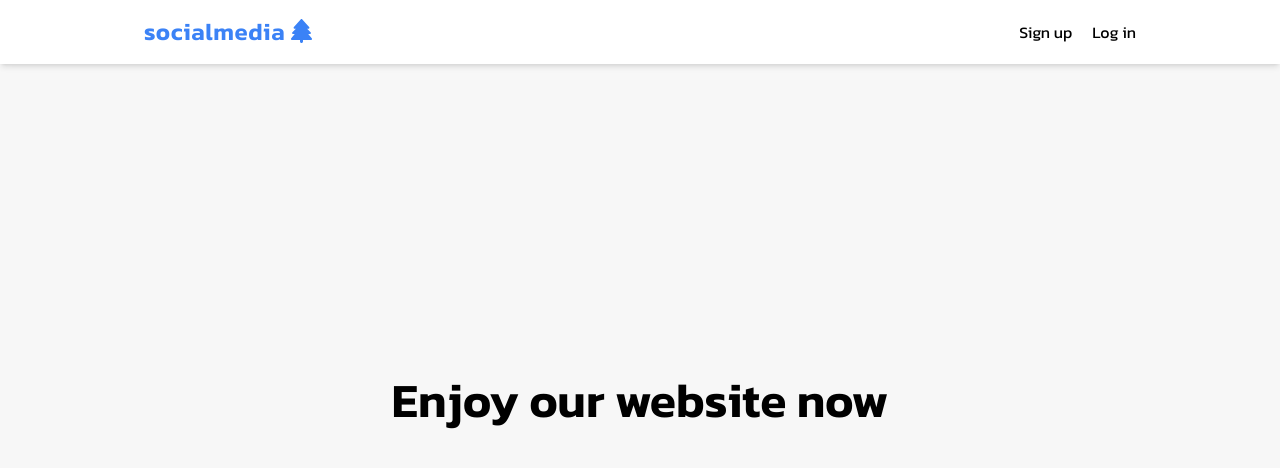
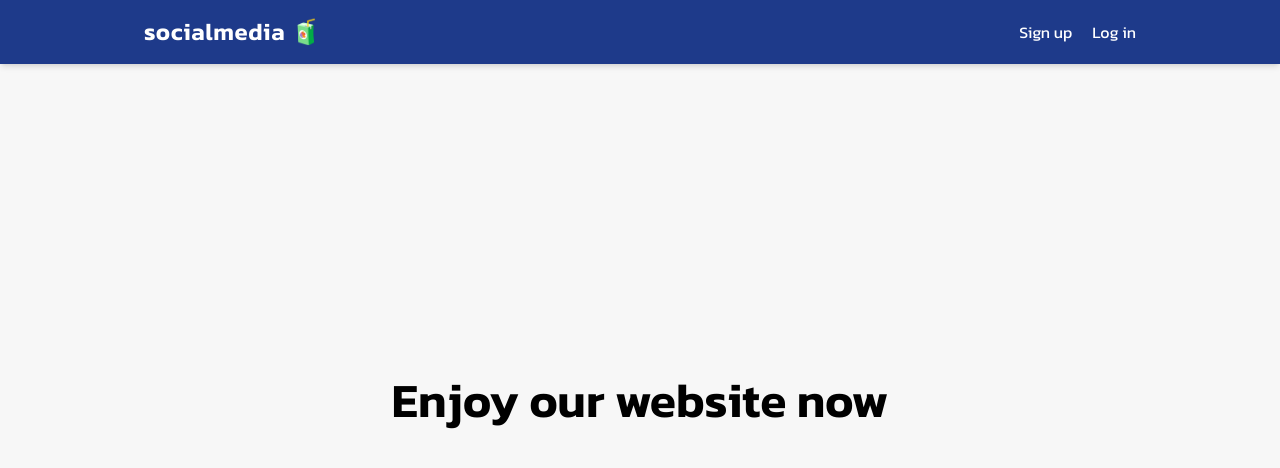
Before and after one commit to biskitsx/social-appx, a React (Vite) app in the folder client/: page / in a window 1280 px wide. Shown: the top 468 px of the page. Built offline with nearby package versions, Linux system fonts and the light colour scheme.

Commit message:
change color ✨

```diff
--- a/client/src/components/Nav.jsx
+++ b/client/src/components/Nav.jsx
@@ -23,23 +23,23 @@ function Nav() {
     }, [])
 
     return (
-        <div className='shadow-md center-col py-4 fixed top-0 w-full bg-white z-10'>
+        <div className='shadow-md center-col py-4 fixed top-0 w-full bg-blue-900 z-10'>
             <div className='w-lg center-row justify-between'>
-                <Link to='/' className='text-blue-500 text-2xl font-semibold tracking-wide'>socialmedia <FontAwesomeIcon icon={faTree} /> </Link>
+                <Link to='/' className='text-white text-2xl font-semibold tracking-wide'>socialmedia 🧃 </Link>
                 {user &&
                     <div className='flex gap-4 items-center'>
                         <div className='flex items-center gap-2'>
-                            <p className='rounded-md font-medium text-blue-500 px-2'>
+                            <p className='rounded-md font-medium text-white px-2'>
                                 {user.firstName} {user.lastName}
                             </p>
-                            <img src={user.picturePath.url} alt="" className="w-10 h-10 object-cover rounded-full shadow-md" />
+                            <img src={user.picturePath?.url} alt="" className="w-10 h-10 object-cover rounded-full shadow-md" />
 
                         </div>
-                        <button onClick={handleButton}>Log out</button>
+                        <button onClick={handleButton} className='text-white'>Log out</button>
                     </div>
                 }
                 {!user &&
-                    <div className='flex gap-5'>
+                    <div className='flex gap-5 text-white'>
                         <Link to='/register'>Sign up</Link>
                         <Link to='/login'>Log in</Link>
                     </div>
--- a/client/src/pages/Home.jsx
+++ b/client/src/pages/Home.jsx
@@ -55,7 +55,7 @@ function Home() {
             <div className='flex gap-6 flex-col'>
                 <form className='shadow-md rounded-md bg-white p-6 flex gap-2 flex-col' onSubmit={handleButton}>
                     <div className='flex flex-row items-center gap-3'>
-                        <img src={user.picturePath.url} alt="" className="w-10 h-10 object-cover rounded-full shadow-md" />
+                        <img src={user.picturePath?.url} alt="" className="w-10 h-10 object-cover rounded-full shadow-md" />
 
                         <input type="text" className='rounded-2xl bg-zinc-100 w-full text-lg outline-none px-2' value={title} onChange={(e) => { setTitle(e.target.value) }} />
                     </div>
```
Also changed, not shown: client/vite.config.js.timestamp-1692764518488-c70a1530ce32e.mjs (added, +10 -0 lines).
